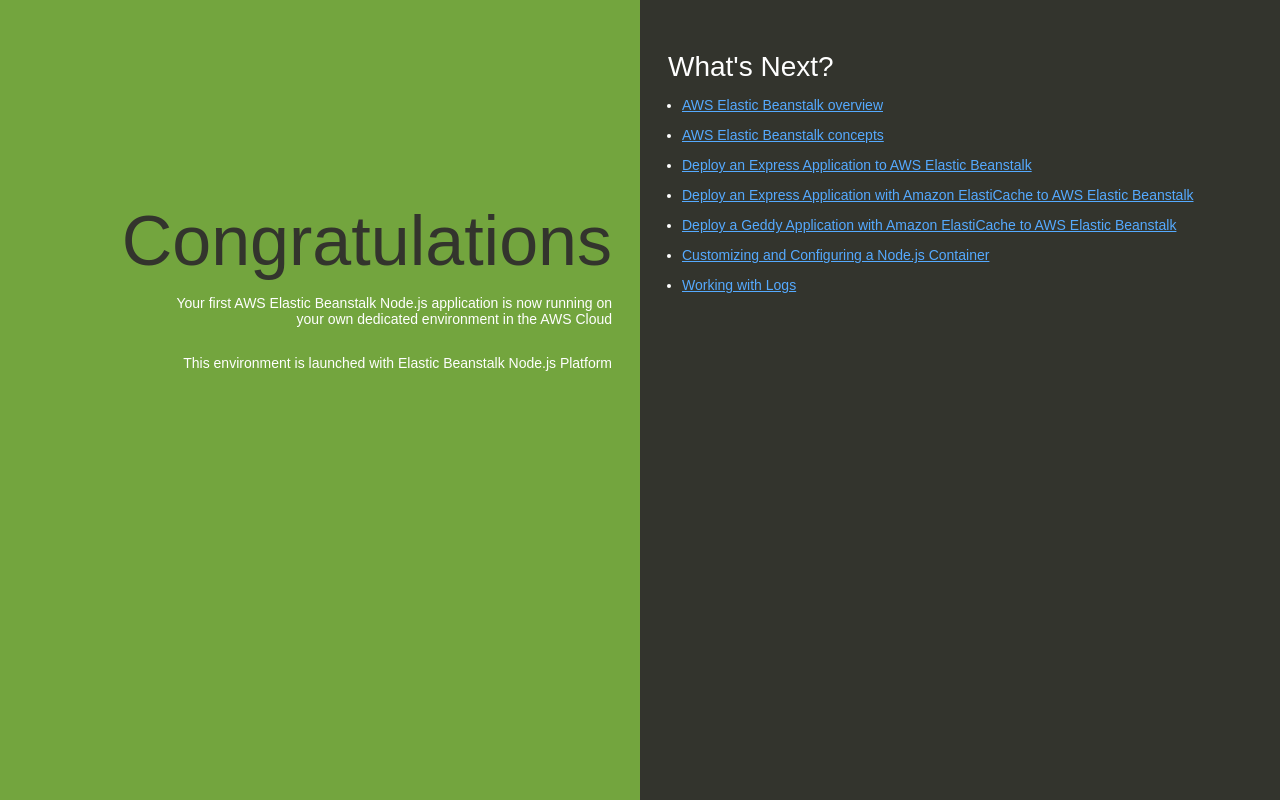
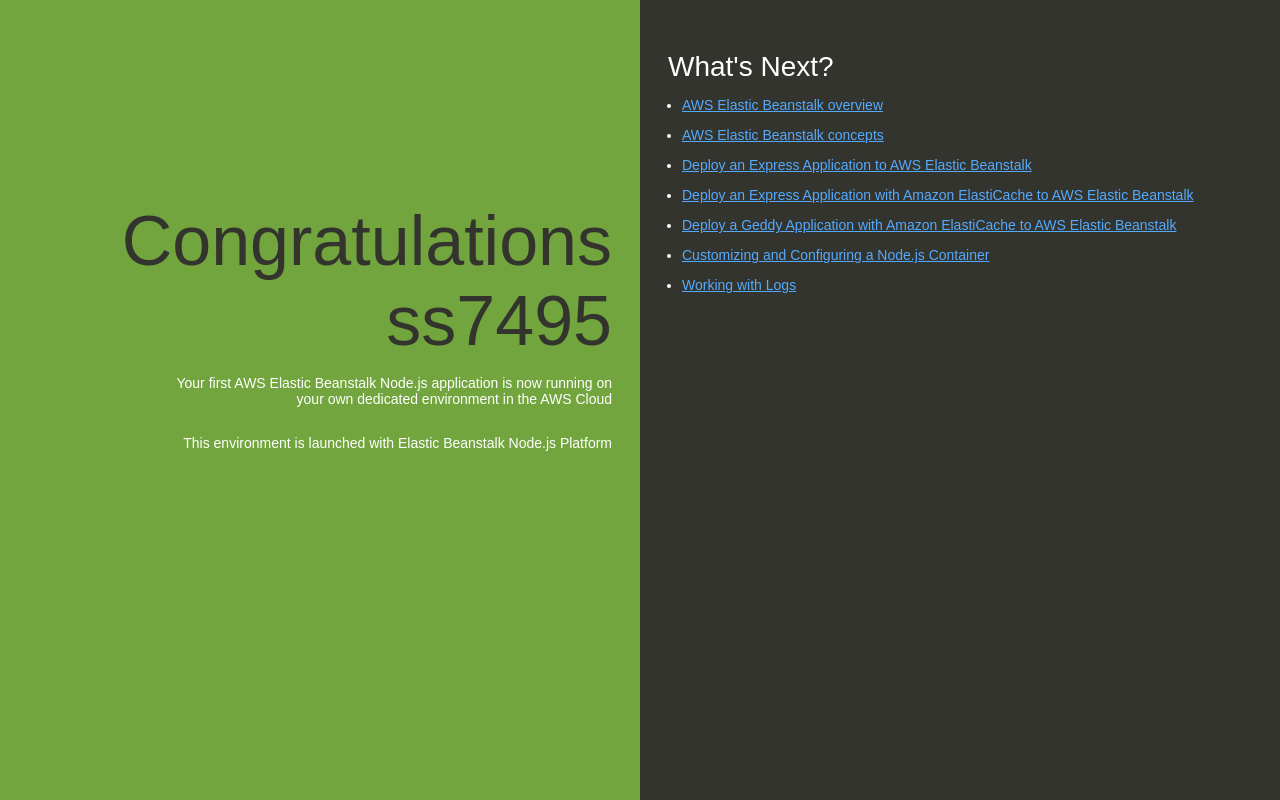
Before and after one commit to surajsureshkumar/mz-test-node-app, a website: page index.html in a window 1280 px wide. Drawn offline with Linux system fonts and the light colour scheme.

Commit message:
Updated index.html with id

```diff
--- a/index.html
+++ b/index.html
@@ -74,7 +74,7 @@
   </head>
   <body>
     <div class="textColumn">
-      <h1>Congratulations</h1>
+      <h1>Congratulations ss7495</h1>
       <p>Your first AWS Elastic Beanstalk Node.js application is now running on your own dedicated environment in the AWS Cloud</p>
       <p>This environment is launched with Elastic Beanstalk Node.js Platform</p>
     </div>
```
